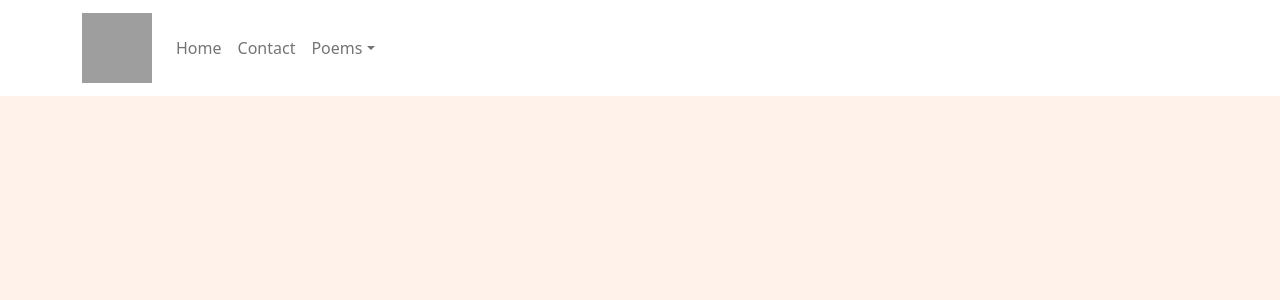
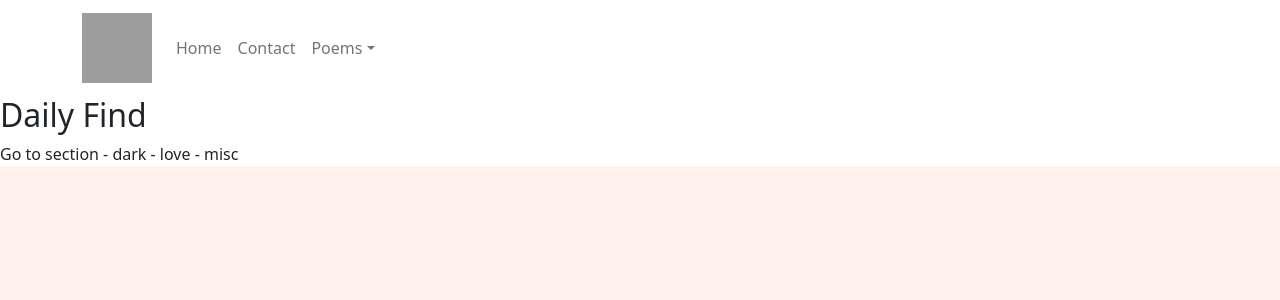
Before and after one commit to thejustinlombardi/jcl-poetry, a React (Create React App) app: page /home in a window 1280 px wide. Shown: the top 300 px of the page. Built offline with nearby package versions, Linux system fonts and the light colour scheme; grey boxes are pictures that could not be loaded.

Commit message:
Add layout

```diff
--- a/src/components/Home/Home.js
+++ b/src/components/Home/Home.js
@@ -1,7 +1,13 @@
 import React from "react";
 
 function Home(props) {
-	return <div></div>;
+	return (
+		<div>
+			{" "}
+			<h2>Daily Find</h2>
+			Go to section - dark - love - misc
+		</div>
+	);
 }
 
 export default Home;
```
